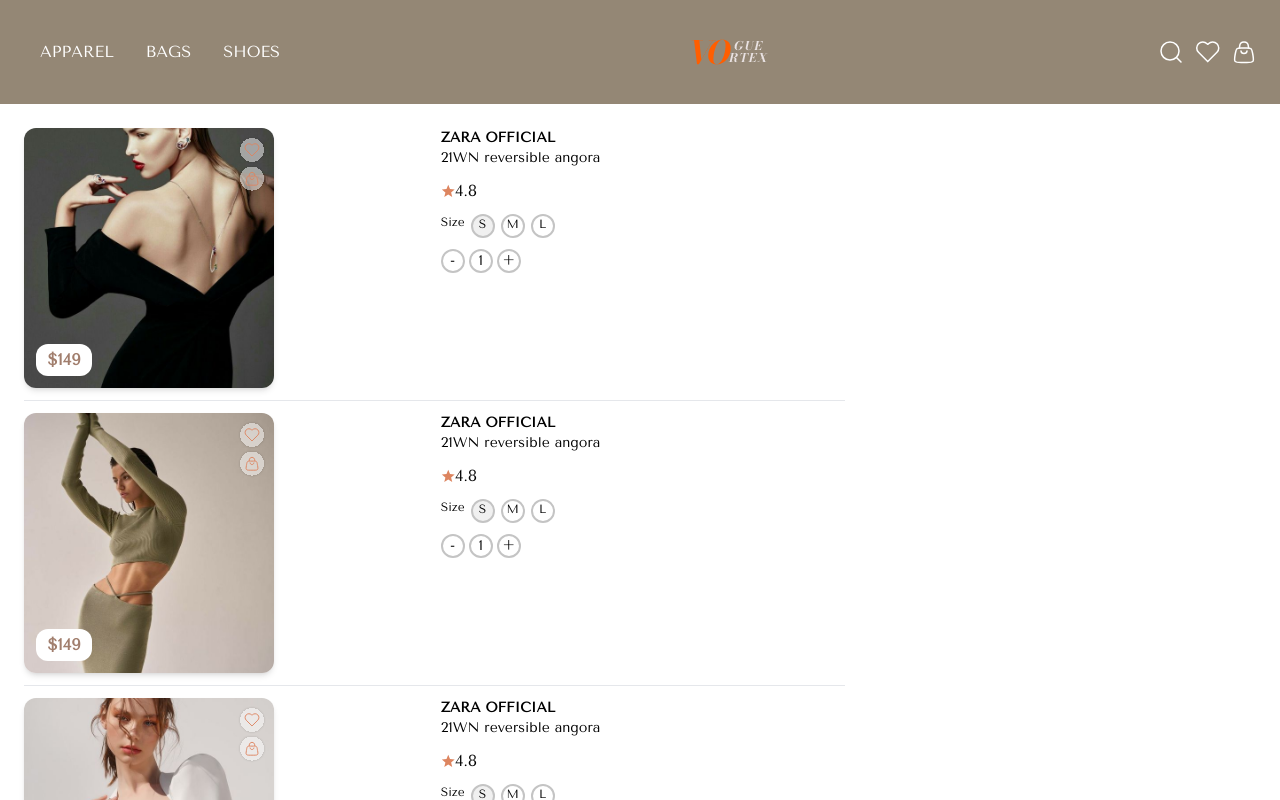
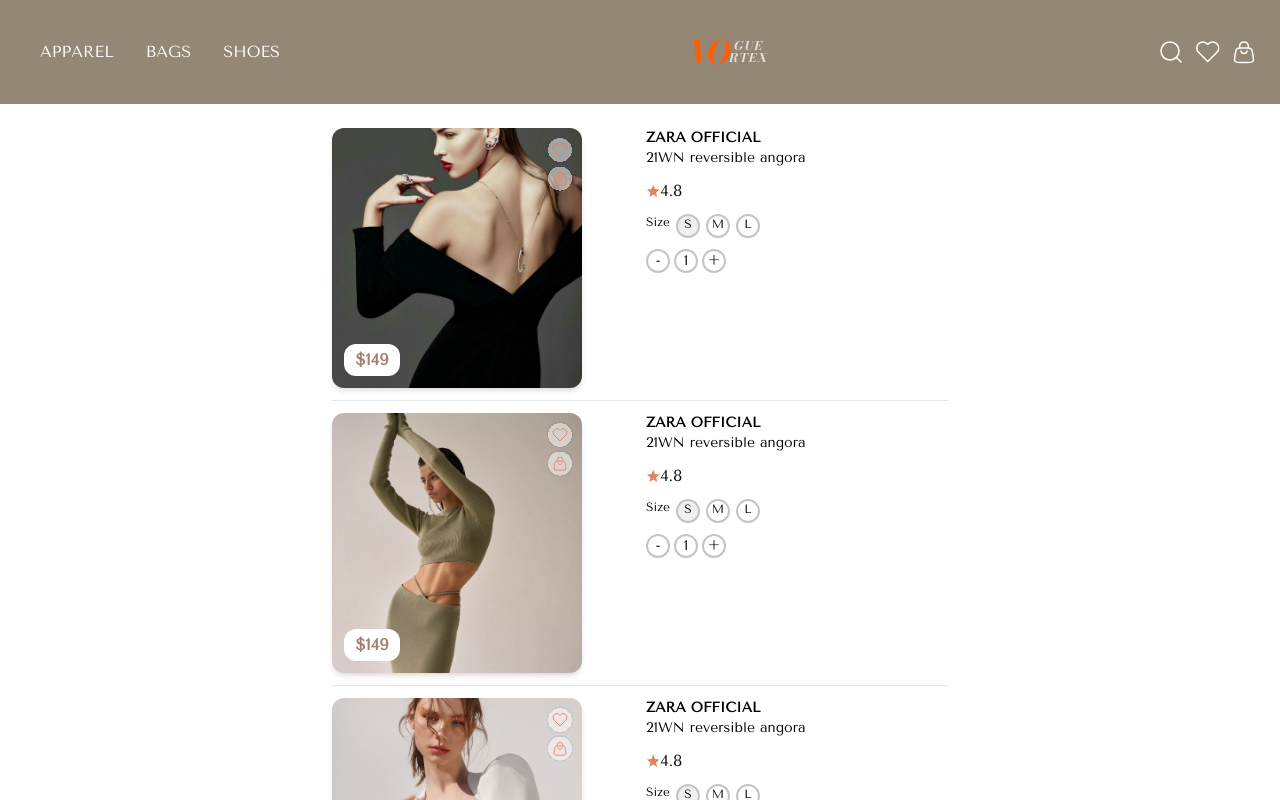
Before and after one commit to froschi95/timbu-shop-client, a Next.js app: page /cart in a window 1280 px wide. Shown: the top 800 px of the page. Built offline with nearby package versions, Linux system fonts and the light colour scheme.

Commit message:
update pages

```diff
--- a/app/cart/page.js
+++ b/app/cart/page.js
@@ -6,8 +6,8 @@
 
 const CartPage = () => {
   return (
-    <div className="mx-auto px-6 md:py-6 min-h-screen">
-      <div className="relative flex flex-col w-full md:w-2/3 gap-3 -z-10">
+    <div className="mx-auto px-6 md:py-6 min-h-screen md:flex md:justify-center">
+      <div className="relative flex flex-col w-full md:w-1/2 gap-3 -z-10">
         {products.slice(1, 4).map((product) => (
           <>
             <div key={product.id} className="relative flex gap-3">
--- a/app/components/BuyNow.jsx
+++ b/app/components/BuyNow.jsx
@@ -7,7 +7,7 @@
   return (
     <Link
       href={hRef}
-      className="cursor-pointer mb-0 h-14 bg-black flex gap-6 justify-center items-center hover:scale-105 hover:transition-all"
+      className="cursor-pointer h-14 bg-black flex gap-6 justify-center items-center hover:scale-105 hover:transition-all"
     >
       <Image src={Bag} alt="cart" />
       <p className="text-sm font-bold text-white uppercase">{text}</p>
```
